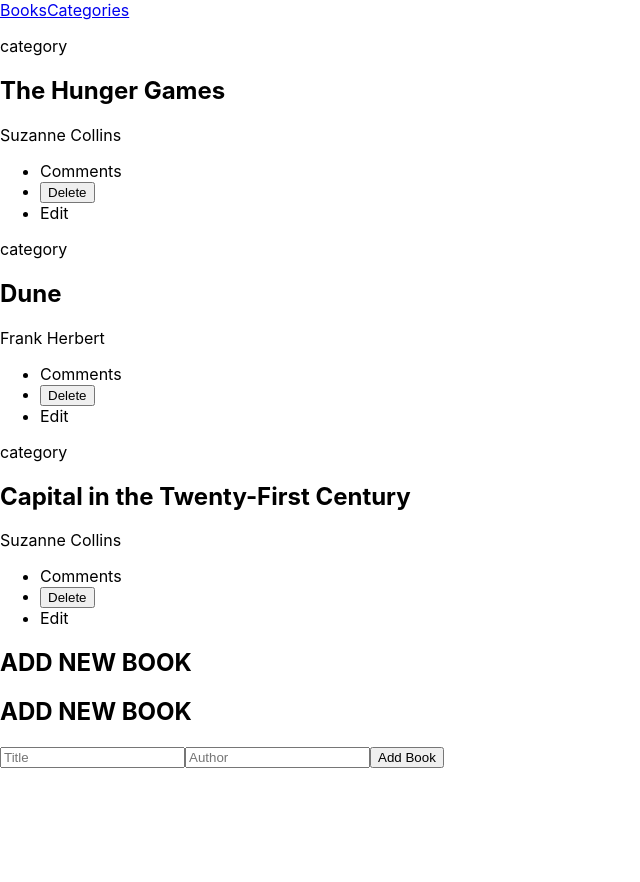
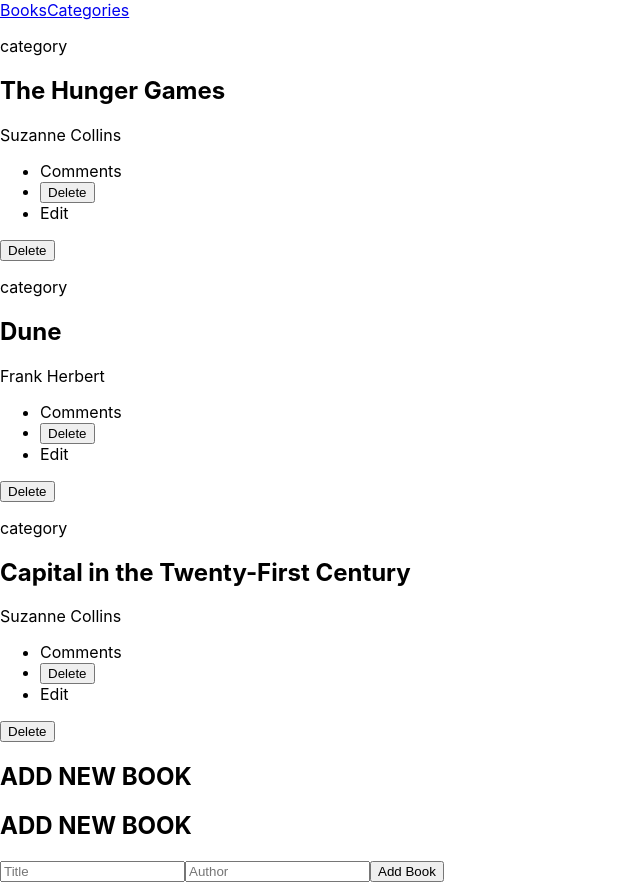
Before and after one commit to Braingenius2/Bookstore, a React (Create React App) app: page / in a window 1280 px wide. Shown: the whole page, without its empty margins (0-640 px from the left). Before the commit the page ends 800 px from the top, so only its background shows below. Built offline with nearby package versions, Linux system fonts and the light colour scheme.

Commit message:
Refactor BookList.js

```diff
--- a/src/components/BookList.js
+++ b/src/components/BookList.js
@@ -1,11 +1,15 @@
 import React from 'react';
 import PropTypes from 'prop-types';
 import Book from './Book';
+import RemoveBookButton from './RemoveBookButton';
 
-const BookList = ({ books, onDelete }) => (
+const BookList = ({ books }) => (
   <div>
     {books.map((book) => (
-      <Book key={book.id} book={book} onDelete={onDelete} />
+      <div key={book.id}>
+        <Book book={book} />
+        <RemoveBookButton bookId={book.id} />
+      </div>
     ))}
   </div>
 );
@@ -18,7 +22,6 @@
       author: PropTypes.string.isRequired,
     }),
   ).isRequired,
-  onDelete: PropTypes.func.isRequired,
 };
 
 export default BookList;
```
